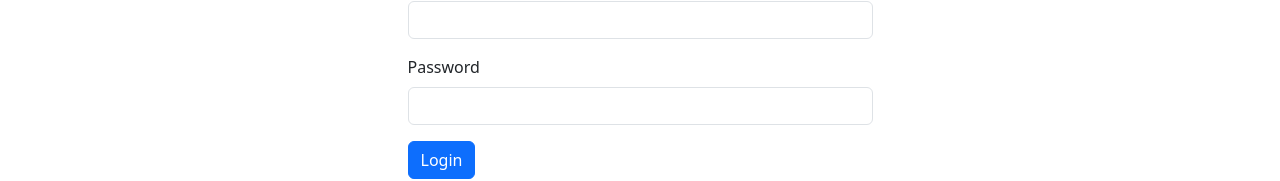
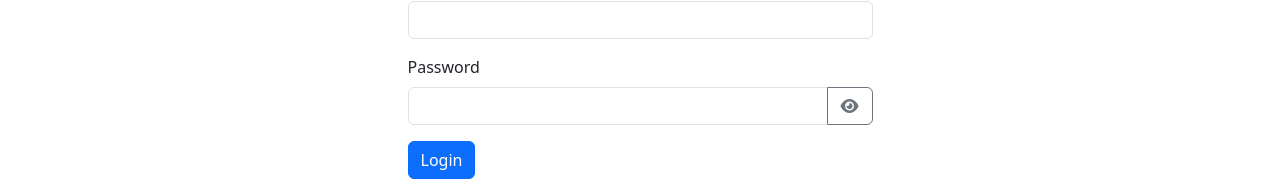
Before and after one commit to Jesna-Sunny/book-manager-app, an Angular app in the folder frontend/book-frontend/: page /login in a window 1280 px wide. Shown: the part 189-370 px from the top of the page. Built offline with nearby package versions, Linux system fonts and the light colour scheme.

Commit message:
Added password toggle

```diff
--- a/frontend/book-frontend/src/app/pages/login/login.html
+++ b/frontend/book-frontend/src/app/pages/login/login.html
@@ -7,7 +7,22 @@
     </div>
     <div class="mb-3">
       <label class="form-label">Password</label>
-      <input type="password" class="form-control" [(ngModel)]="password" name="password" required />
+      <div class="input-group">
+        <input
+          [type]="showPassword ? 'text' : 'password'"
+          class="form-control"
+          [(ngModel)]="password"
+          name="password"
+          required
+        />
+        <button
+          type="button"
+          class="btn btn-outline-secondary"
+          (click)="togglePasswordVisibility()"
+        >
+          <i class="fa-solid" [class.fa-eye]="!showPassword" [class.fa-eye-slash]="showPassword"></i>
+        </button>
+      </div>
     </div>
     <div class="alert alert-danger" *ngIf="errorMessage">{{ errorMessage }}</div>
     <button type="submit" class="btn btn-primary">Login</button>
--- a/frontend/book-frontend/src/app/pages/login/login.ts
+++ b/frontend/book-frontend/src/app/pages/login/login.ts
@@ -14,8 +14,13 @@ export class Login {
   username = '';
   password = '';
   errorMessage = '';
+  showPassword = false;
 
   constructor(private authService: AuthService, private router: Router) {}
+
+  togglePasswordVisibility(): void {
+    this.showPassword = !this.showPassword;
+  }
 
   onSubmit(): void {
     this.authService.login(this.username, this.password).subscribe({
--- a/frontend/book-frontend/src/app/pages/register/register.html
+++ b/frontend/book-frontend/src/app/pages/register/register.html
@@ -7,7 +7,22 @@
     </div>
     <div class="mb-3">
       <label class="form-label">Password</label>
-      <input type="password" class="form-control" [(ngModel)]="password" name="password" required />
+      <div class="input-group">
+        <input
+          [type]="showPassword ? 'text' : 'password'"
+          class="form-control"
+          [(ngModel)]="password"
+          name="password"
+          required
+        />
+        <button
+          type="button"
+          class="btn btn-outline-secondary"
+          (click)="togglePasswordVisibility()"
+        >
+          <i class="fa-solid" [class.fa-eye]="!showPassword" [class.fa-eye-slash]="showPassword"></i>
+        </button>
+      </div>
     </div>
     <div class="alert alert-danger" *ngIf="errorMessage">{{ errorMessage }}</div>
     <div class="alert alert-success" *ngIf="successMessage">{{ successMessage }}</div>
--- a/frontend/book-frontend/src/app/pages/register/register.ts
+++ b/frontend/book-frontend/src/app/pages/register/register.ts
@@ -15,8 +15,13 @@ export class Register {
   password = '';
   errorMessage = '';
   successMessage = '';
+  showPassword = false;
 
   constructor(private authService: AuthService, private router: Router) {}
+
+  togglePasswordVisibility(): void {
+    this.showPassword = !this.showPassword;
+  }
 
   onSubmit(): void {
     this.authService.register(this.username, this.password).subscribe({
```
